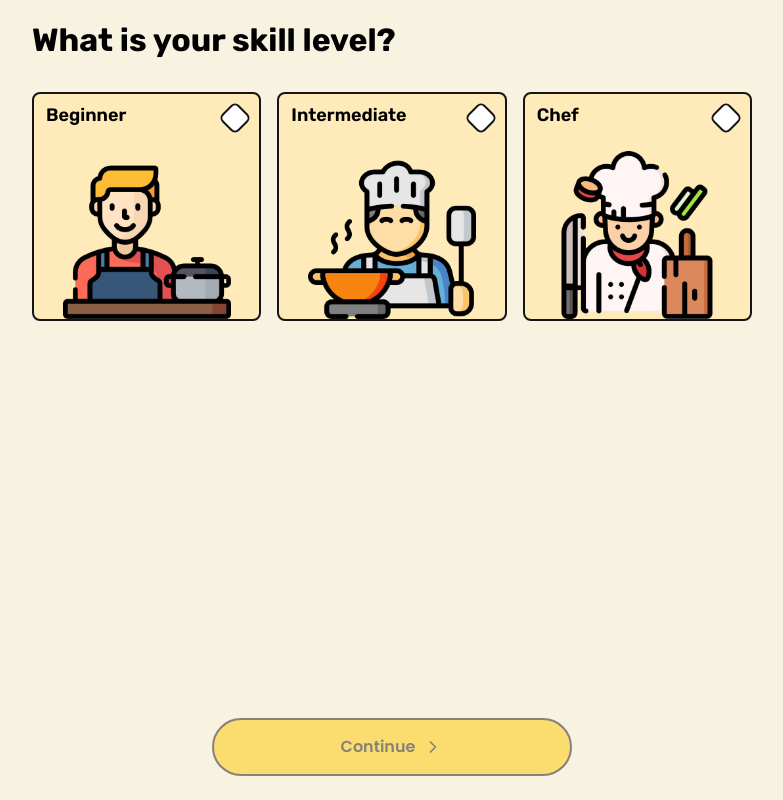
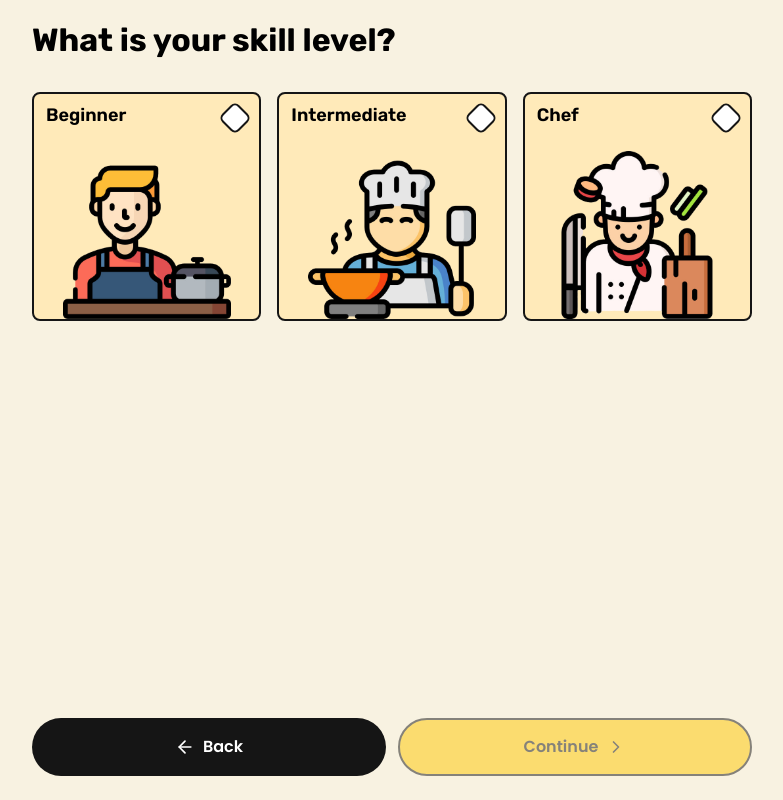
Before and after one commit to Flanner-app/flanner-nextjs-frontend, a Next.js app: page /auth/skill in a window 1280 px wide. Shown: the whole page, without its empty margins (248-1031 px from the left). Built offline with nearby package versions, Linux system fonts and the light colour scheme; no server answers.

Commit message:
feat: add baack buttons to auth

```diff
--- a/src/components/authFlow/AppliancesStep.tsx
+++ b/src/components/authFlow/AppliancesStep.tsx
@@ -3,7 +3,7 @@
 import clsx from 'clsx'
 import { useRouter } from 'next/navigation'
 import { useState } from 'react'
-import { ChevronRight } from 'react-feather'
+import { ArrowLeft, ChevronRight } from 'react-feather'
 import Button from '../shared/Button'
 import SelectionCard from '../shared/SelectionCard'
 
@@ -84,11 +84,20 @@ const AppliancesStepContent = () => {
         ))}
       </div>
       <div className="grid max-h-full grid-cols-1 gap-4 px-6 xs:grid-cols-2 md:grid-cols-3"></div>
-      <div className="mb-0 mt-auto p-3 sm:p-6">
+      <div className="mb-0 mt-auto flex flex-col gap-3 p-3 sm:flex-row sm:p-6">
+        <Button
+          size="M"
+          appearence="black"
+          className="sm:w-1/2"
+          onClick={() => router.back()}
+        >
+          <ArrowLeft size={20} />
+          Back
+        </Button>
         <Button
           size="M"
           appearence="yellow"
-          className="mx-auto w-full md:w-1/2"
+          className="sm:w-1/2"
           disabled={selectedAppliances.length === 0}
           onClick={handleRedirect}
         >
--- a/src/components/authFlow/InitialStep.tsx
+++ b/src/components/authFlow/InitialStep.tsx
@@ -22,7 +22,7 @@ const InitialAuthStep = ({ className }: { className?: string }) => {
         Use the Fridge!
       </h3>
       <span className="inline-block text-base text-black-hover">
-        Soon, there will be more ways to do sign in
+        Soon, there will be more ways to sign in
       </span>
       <div className="mx-auto mt-16 flex flex-col gap-3 md:flex-row md:gap-2">
         <Button
--- a/src/components/authFlow/PreferencesStep.tsx
+++ b/src/components/authFlow/PreferencesStep.tsx
@@ -3,7 +3,7 @@
 import clsx from 'clsx'
 import { useRouter } from 'next/navigation'
 import { useState } from 'react'
-import { ChevronRight } from 'react-feather'
+import { ArrowLeft, ChevronRight } from 'react-feather'
 import Button from '../shared/Button'
 import Checkbox from '../shared/Checkbox'
 import Input from '../shared/Input'
@@ -92,7 +92,16 @@ const PreferencesAuthStep = () => {
         />
       </div>
 
-      <div className="p-3 sm:p-6">
+      <div className="flex flex-col gap-3 p-3 sm:flex-row sm:p-6 md:mt-12">
+        <Button
+          size="M"
+          appearence="black"
+          className="sm:w-1/2"
+          onClick={() => router.back()}
+        >
+          <ArrowLeft size={20} />
+          Back
+        </Button>
         <Button
           size="M"
           appearence={
@@ -100,7 +109,7 @@ const PreferencesAuthStep = () => {
               ? 'yellow'
               : 'outline'
           }
-          className="mx-auto w-full sm:w-1/2 md:mt-12"
+          className="sm:w-1/2"
           onClick={handleRedirect}
         >
           {selectedPreferences.length !== 0 || otherPreferences ? (
--- a/src/components/authFlow/SkillStep.tsx
+++ b/src/components/authFlow/SkillStep.tsx
@@ -1,8 +1,9 @@
 'use client'
 
 import clsx from 'clsx'
+import { useRouter } from 'next/navigation'
 import { useState } from 'react'
-import { ChevronRight } from 'react-feather'
+import { ArrowLeft, ChevronRight } from 'react-feather'
 import Button from '../shared/Button'
 import SelectionCard from '../shared/SelectionCard'
 
@@ -20,6 +21,8 @@ const scrollbarClasses = [
 
 const SkillStepContent = () => {
   const [selectedSkill, setSelectedSkill] = useState('')
+
+  const router = useRouter()
 
   return (
     <>
@@ -51,14 +54,22 @@ const SkillStepContent = () => {
         ))}
       </div>
 
-      <div className="mb-0 mt-auto p-3 sm:p-6">
+      <div className="mb-0 mt-auto flex flex-col gap-3 p-3 sm:flex-row sm:p-6">
+        <Button
+          size="M"
+          appearence="black"
+          className="sm:w-1/2"
+          onClick={() => router.back()}
+        >
+          <ArrowLeft size={20} />
+          Back
+        </Button>
         <Button
           size="M"
           appearence="yellow"
-          className="mx-auto w-full sm:w-1/2"
+          className="sm:w-1/2"
           disabled={selectedSkill.length === 0}
-          // todo: add redirect
-          // onClick={handleRedirect}
+          onClick={() => router.push('/')}
         >
           Continue
           <ChevronRight size={20} />
```
